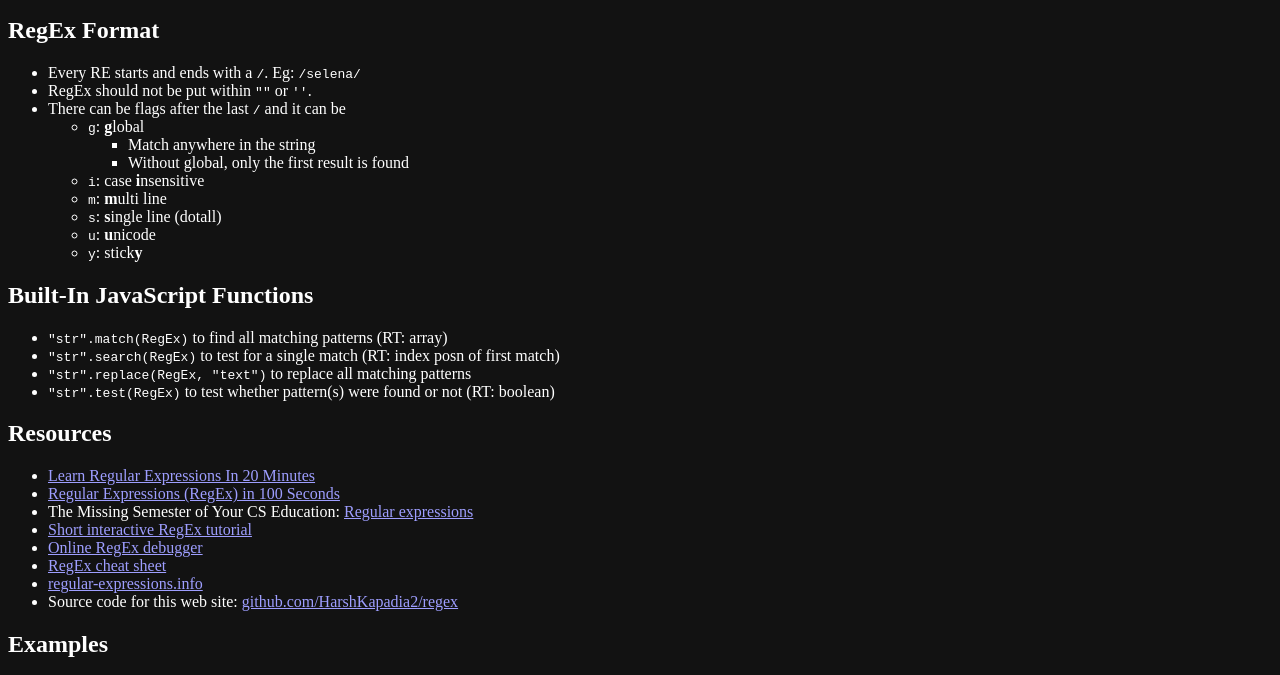
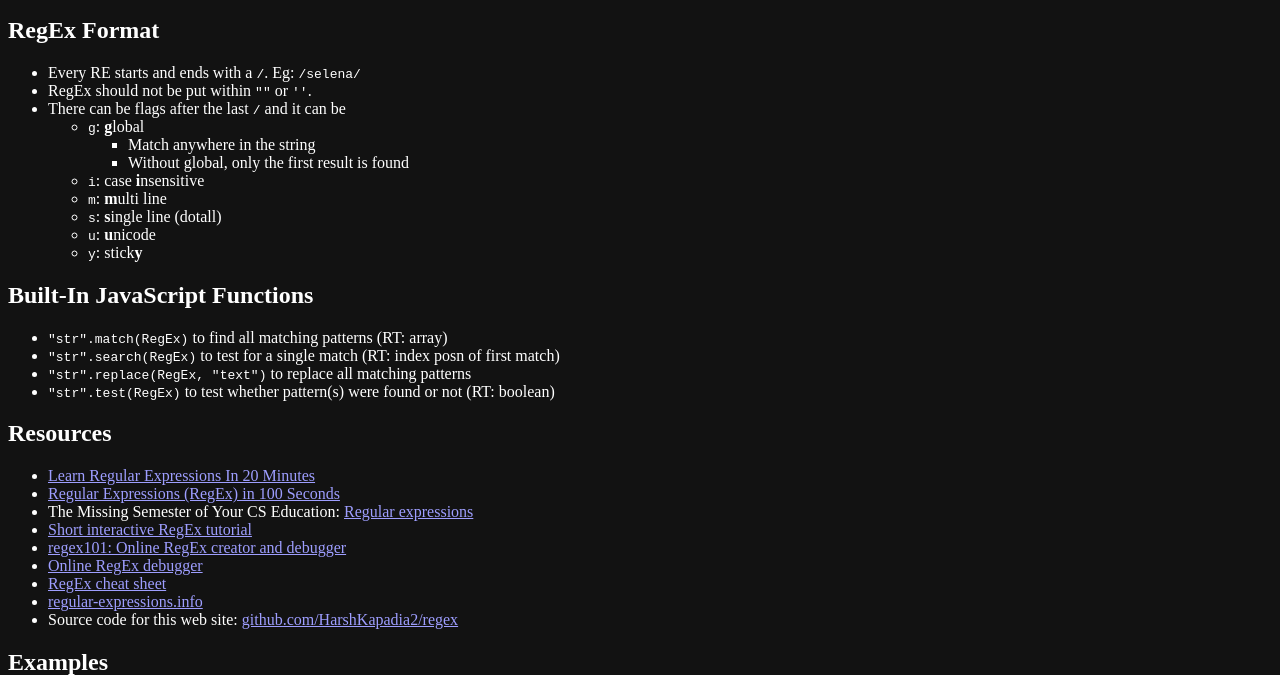
Before and after one commit to HarshKapadia2/regex, a plain HTML site: page index.html in a window 1280 px wide. Shown: the part 119-794 px from the top of the page. Drawn offline with Linux system fonts and the light colour scheme.

Commit message:
Add regex101 website

```diff
--- a/index.html
+++ b/index.html
@@ -104,6 +104,11 @@
 				>
 			</li>
 			<li>
+				<a href="https://regex101.com" target="_blank" rel="noreferrer"
+					>regex101: Online RegEx creator and debugger</a
+				>
+			</li>
+			<li>
 				<a href="https://regexr.com" target="_blank" rel="noreferrer"
 					>Online RegEx debugger</a
 				>
```
